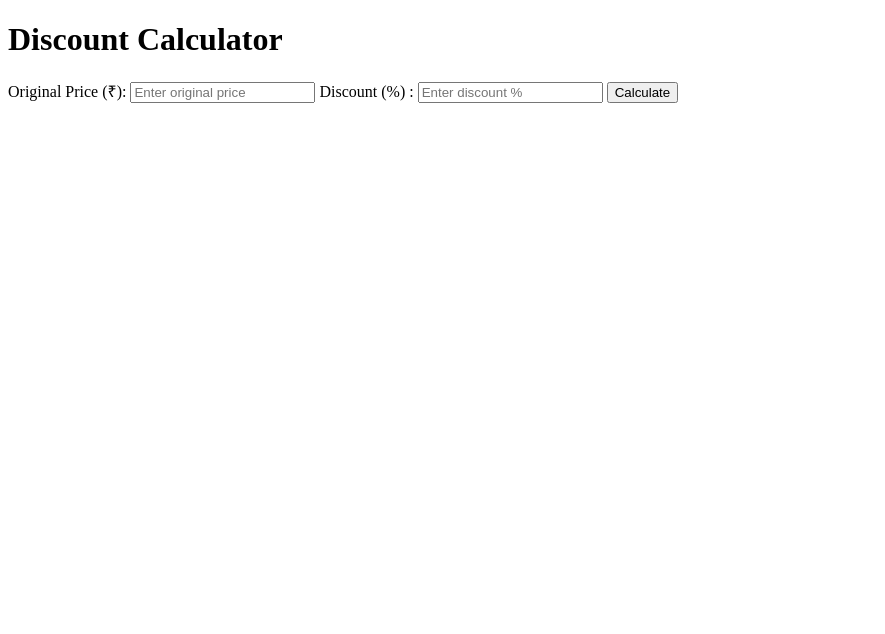
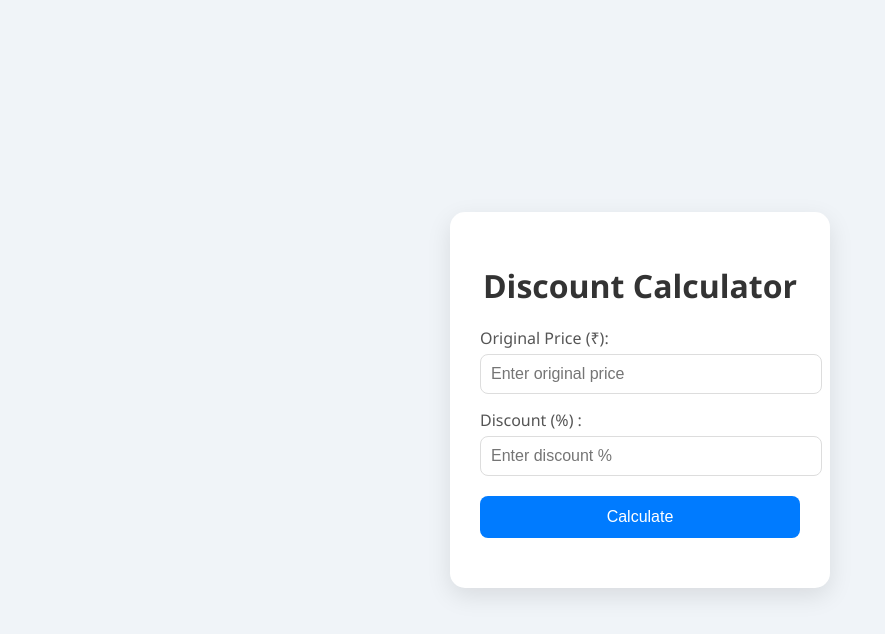
Before and after one commit to Nikhil9141/practice-Projects, a plain HTML site: page Discount_calculator/index.html in a window 1280 px wide. Shown: the whole page, without its empty margins (0-885 px from the left). Drawn offline with Linux system fonts and the light colour scheme.

Commit message:
Discount-functions

```diff
--- a/Discount_calculator/index.html
+++ b/Discount_calculator/index.html
@@ -19,6 +19,6 @@
 
     <div id="result"></div>
   </div>
-
+  <script src="script.js"></script>
 </body>
 </html>
--- a/Discount_calculator/style.css
+++ b/Discount_calculator/style.css
@@ -0,0 +1,61 @@
+body {
+  font-family: 'Segoe UI', sans-serif;
+  background-color: #f0f4f8;
+  display: flex;
+  align-items: center;
+  justify-content: center;
+  height: 100vh;
+  margin: 0;
+}
+
+.calculator {
+  background-color: #fff;
+  padding: 30px;
+  border-radius: 15px;
+  box-shadow: 0 8px 25px rgba(0, 0, 0, 0.1);
+  width: 320px;
+  text-align: center;
+}
+
+.calculator h1 {
+  margin-bottom: 20px;
+  color: #333;
+}
+
+.calculator label {
+  display: block;
+  margin-top: 15px;
+  color: #555;
+  text-align: left;
+}
+
+.calculator input {
+  width: 100%;
+  padding: 10px;
+  margin-top: 5px;
+  font-size: 16px;
+  border: 1px solid #ddd;
+  border-radius: 8px;
+}
+
+.calculator button {
+  margin-top: 20px;
+  padding: 12px 20px;
+  font-size: 16px;
+  background-color: #007bff;
+  color: #fff;
+  border: none;
+  border-radius: 8px;
+  cursor: pointer;
+  width: 100%;
+}
+
+.calculator button:hover {
+  background-color: #0056b3;
+}
+
+#result {
+  margin-top: 20px;
+  font-weight: bold;
+  color: #2e7d32;
+}
```
Also changed, not shown: Discount_calculator/script.js (added).
